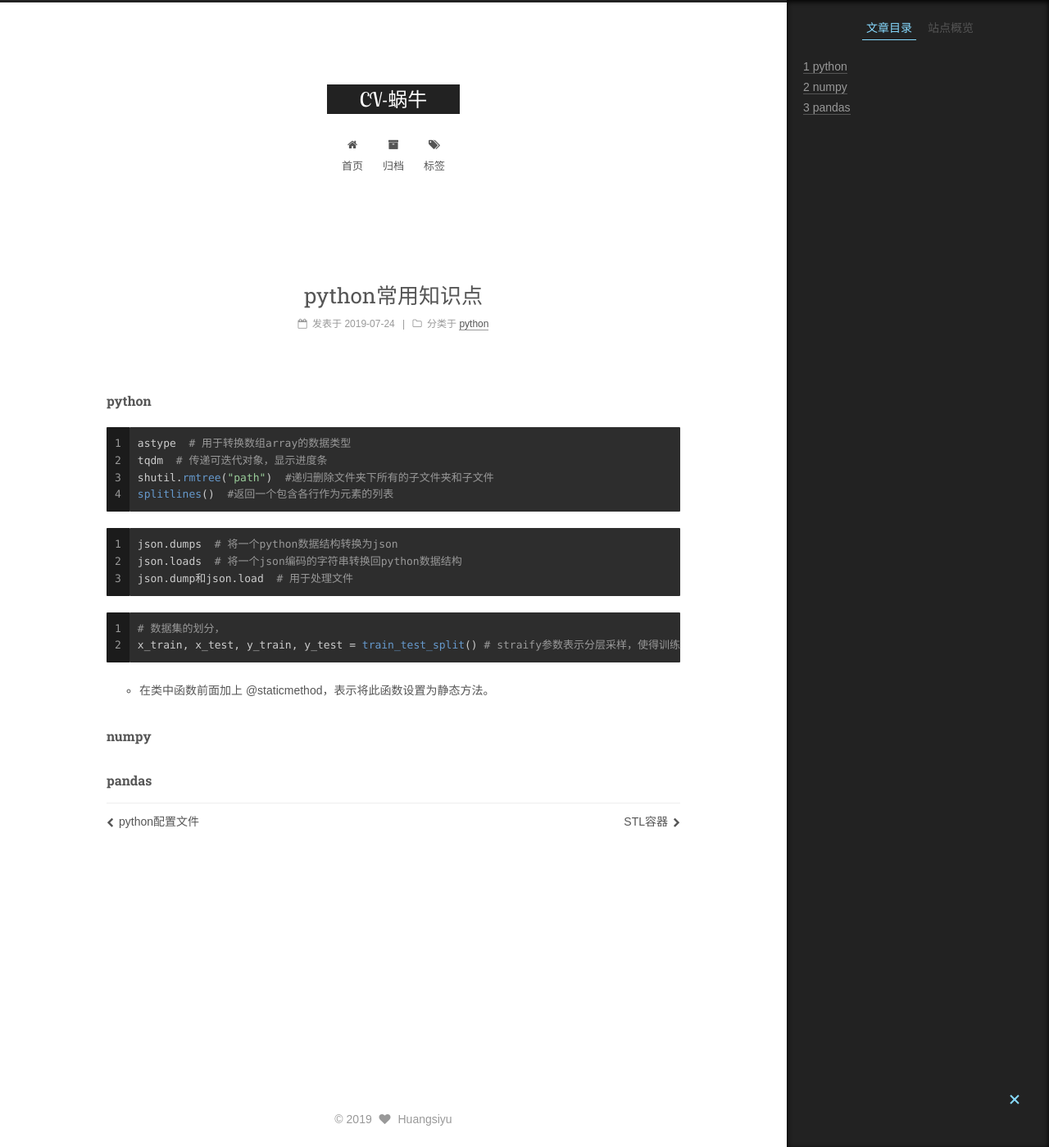
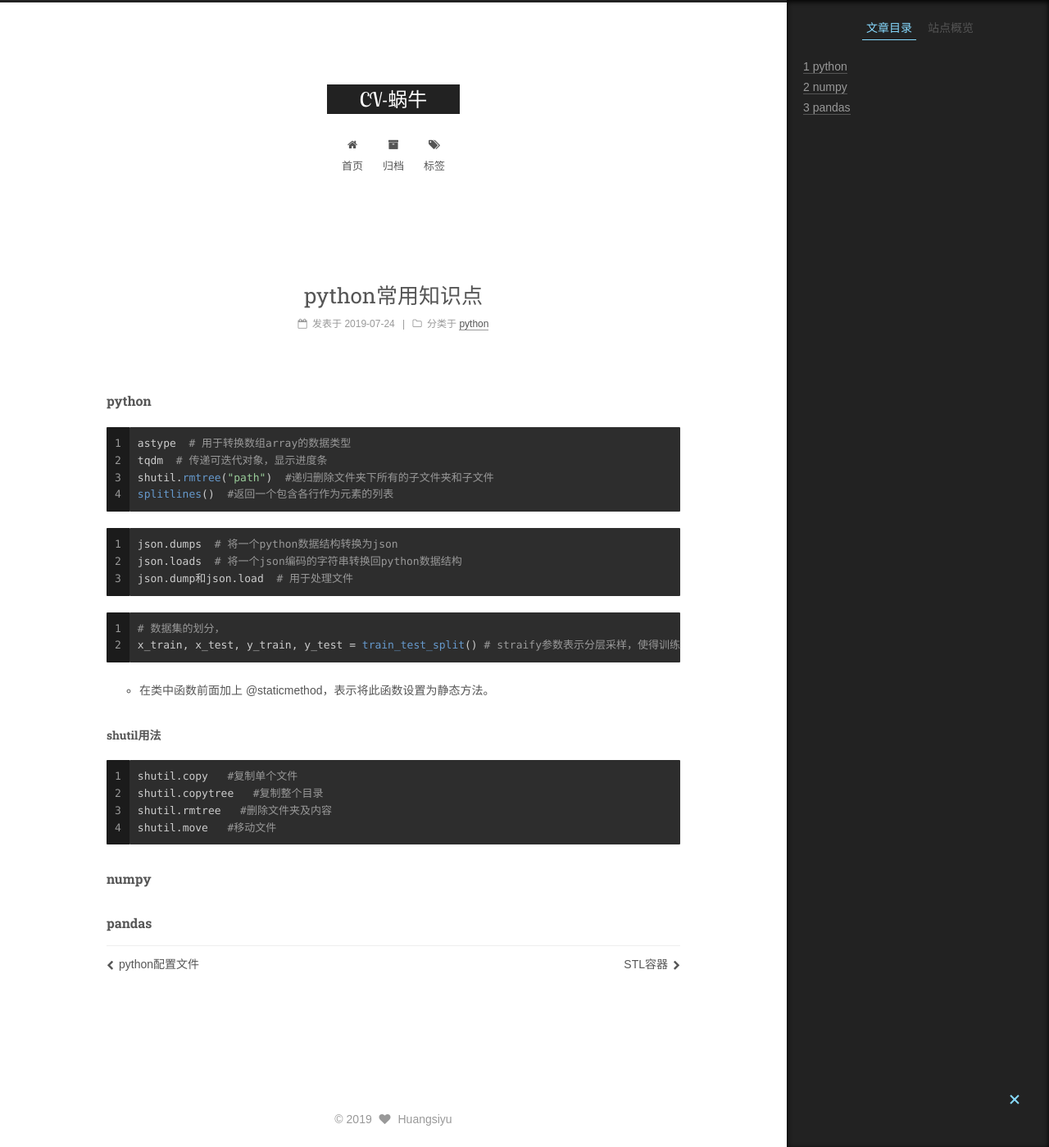
Before and after one commit to huangsiyuzhoujie/huangsiyuzhoujie, a Jekyll site: the page built from _posts/2019-7-24-python常用知识点.md, in a window 1280 px wide and 1399 px high. Shown: the whole window at 82% size. Built offline with Jekyll 4.4.1, drawn with Linux system fonts in a browser that asks for light colours; some web fonts are replaced; comment, search, counter and statistics services are not loaded.

Commit message:
Update 2019-7-24-python常用知识点.md

````diff
--- a/_posts/2019-7-24-python常用知识点.md
+++ b/_posts/2019-7-24-python常用知识点.md
@@ -26,6 +26,15 @@ x_train, x_test, y_train, y_test = train_test_split() # straify参数表示分
 
 - 在类中函数前面加上 @staticmethod，表示将此函数设置为静态方法。
 
+##### shutil用法
+
+```python
+shutil.copy   #复制单个文件
+shutil.copytree   #复制整个目录
+shutil.rmtree   #删除文件夹及内容
+shutil.move   #移动文件
+```
+
 
 
 #### numpy
````
